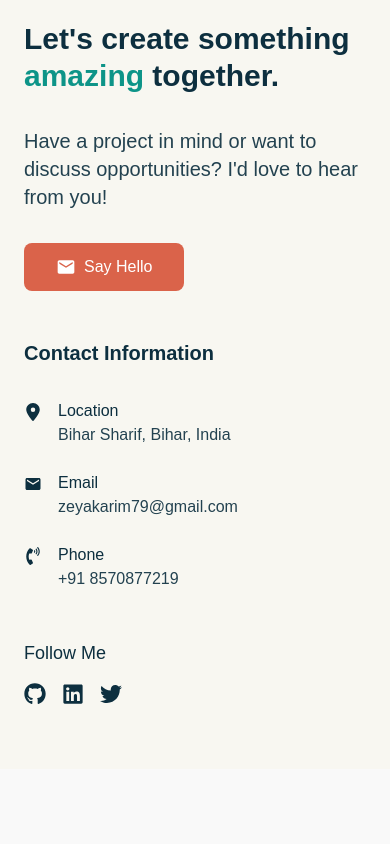
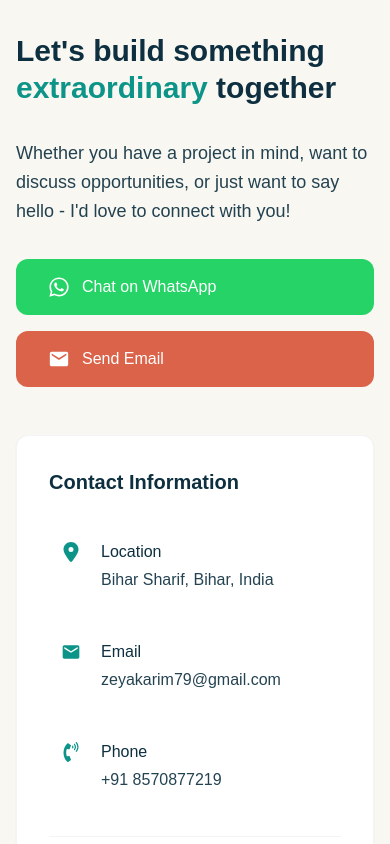
Before and after one commit to zeyakarim/portfolio_in_nextjs, a Next.js app: page / in a window 390 px wide. Shown: the part 7480-8324 px from the top of the page. Before the commit the page ends 8249 px from the top, so only its background shows below. Built offline with nearby package versions, Linux system fonts and the light colour scheme.

Commit message:
[Feat] Contact Me Section UI Improve

```diff
--- a/components/ContactMeSection.jsx
+++ b/components/ContactMeSection.jsx
@@ -1,7 +1,7 @@
 'use client'
 import React from 'react';
 import { motion } from "framer-motion";
-import { FaLocationDot, FaGithub, FaLinkedin, FaTwitter } from 'react-icons/fa6';
+import { FaLocationDot, FaGithub, FaLinkedin, FaTwitter, FaWhatsapp } from 'react-icons/fa6';
 import { MdEmail } from 'react-icons/md';
 import { FaPhoneVolume } from 'react-icons/fa';
 import Image from 'next/image';
@@ -12,55 +12,92 @@ const sectionVariants = {
 };
 
 const ContactMeSection = () => {
+
     return (
         <motion.section
             variants={sectionVariants}
             initial="hidden"
             whileInView="visible"
             viewport={{ once: true, amount: 0.2 }}
-            className="w-full px-6 py-16 bg-[#F8F7F1]"
+            className="w-full px-4 sm:px-6 py-20 bg-[#F8F7F1]"
             id="contact"
         >
-            <div className="max-w-7xl mx-auto">
+            <div className="max-w-6xl mx-auto">
                 {/* Header Section */}
-                <div className="flex flex-col items-center mb-16">
+                <motion.div
+                    initial={{ opacity: 0 }}
+                    whileInView={{ opacity: 1 }}
+                    transition={{ delay: 0.2 }}
+                    className="flex flex-col items-center mb-16"
+                >
                     <div className="flex items-center gap-4 mb-6">
-                        <Image
-                            src="/contact-me.png"
-                            alt="Contact Me"
-                            width={60}
-                            height={60}
-                            className="rounded-lg object-cover"
-                        />
+                        <div className="relative w-14 h-14">
+                            <Image
+                                src="/contact-me.png"
+                                alt="Contact Me"
+                                fill
+                                className="rounded-lg object-cover"
+                            />
+                        </div>
                         <h2 className="text-4xl md:text-5xl font-bold text-[#0D2F3F]">
                             Contact <span className="text-teal-600">Me</span>
                         </h2>
                     </div>
-                    <div className="w-24 h-1 bg-teal-600 rounded-full"></div>
-                </div>
+                    <motion.div
+                        initial={{ scaleX: 0 }}
+                        whileInView={{ scaleX: 1 }}
+                        transition={{ duration: 0.8, type: 'spring' }}
+                        className="w-24 h-1 bg-teal-600 rounded-full origin-left"
+                    />
+                </motion.div>
 
                 {/* Content Section */}
-                <div className="grid grid-cols-1 lg:grid-cols-2 gap-12">
+                <div className="grid grid-cols-1 lg:grid-cols-2 gap-12 lg:gap-16">
                     {/* Left Column */}
                     <motion.div
                         initial={{ opacity: 0, x: -50 }}
                         whileInView={{ opacity: 1, x: 0 }}
-                        transition={{ duration: 0.8 }}
+                        transition={{ duration: 0.6 }}
                         className="space-y-8"
                     >
                         <h3 className="text-3xl md:text-4xl font-bold text-[#0D2F3F] leading-tight">
-                            Let's create something <span className="text-teal-600">amazing</span> together.
+                            Let's build something <span className="text-teal-600">extraordinary</span> together
                         </h3>
 
-                        <p className="text-xl text-[#0D2F3F] opacity-90">
-                            Have a project in mind or want to discuss opportunities? I'd love to hear from you!
+                        <p className="text-lg md:text-xl text-[#0D2F3F] opacity-90 leading-relaxed">
+                            Whether you have a project in mind, want to discuss opportunities, or just want to say hello - I'd love to connect with you!
                         </p>
 
-                        <div className="mt-10">
-                            <button className="px-8 py-3 bg-[#DA634A] text-white rounded-lg font-medium hover:bg-[#c45a43] transition-all duration-300 flex items-center gap-2">
-                                <MdEmail size={20} />
-                                Say Hello
-                            </button>
+                        <div className="mt-10 flex flex-col sm:flex-row gap-4">
+                            {/* WhatsApp Button - Opens in New Tab */}
+                            <motion.a
+                                whileHover={{
+                                    scale: 1.05,
+                                    boxShadow: "0 10px 20px -5px rgba(37, 211, 102, 0.3)"
+                                }}
+                                whileTap={{ scale: 0.98 }}
+                                href="https://wa.me/918570877219?text=Hello%20Zeya!%20I%20came%20across%20your%20portfolio"
+                                target="_blank"
+                                rel="noopener noreferrer"
+                                className="px-8 py-4 bg-[#25D366] hover:bg-[#128C7E] text-white rounded-xl font-medium flex items-center gap-3 transition-all duration-300"
+                            >
+                                <FaWhatsapp size={22} />
+                                <span>Chat on WhatsApp</span>
+                            </motion.a>
+
+                            {/* Email Button - Opens Default Mail Client */}
+                            <motion.a
+                                whileHover={{
+                                    scale: 1.05,
+                                    boxShadow: "0 10px 20px -5px rgba(218, 99, 74, 0.3)"
+                                }}
+                                whileTap={{ scale: 0.98 }}
+                                href="mailto:zeyakarim79@gmail.com"
+                                className="px-8 py-4 bg-[#DA634A] hover:bg-[#C45A43] text-white rounded-xl font-medium flex items-center gap-3 transition-all duration-300"
+                            >
+                                <MdEmail size={22} />
+                                <span>Send Email</span>
+                            </motion.a>
                         </div>
                     </motion.div>
 
@@ -68,56 +105,91 @@ const ContactMeSection = () => {
                     <motion.div
                         initial={{ opacity: 0, x: 50 }}
                         whileInView={{ opacity: 1, x: 0 }}
-                        transition={{ duration: 0.8 }}
-                        className="space-y-8"
+                        transition={{ duration: 0.6 }}
+                        className="space-y-8 bg-white p-8 rounded-xl shadow-sm border border-gray-100"
                     >
-                        <h6 className='text-xl font-semibold text-[#0D2F3F]'>Contact Information</h6>
+                        <h6 className='text-xl font-semibold text-[#0D2F3F] mb-6'>Contact Information</h6>
 
                         <div className="space-y-6">
-                            <div className='flex items-start gap-4'>
-                                <div className="mt-1 text-[#0D2F3F]">
-                                    <FaLocationDot size={18}/>
+                            <motion.div
+                                whileHover={{ x: 5 }}
+                                className='flex items-start gap-5 p-3 rounded-lg hover:bg-gray-50 transition-colors'
+                            >
+                                <div className="mt-0.5 text-teal-600">
+                                    <FaLocationDot size={20}/>
                                 </div>
                                 <div>
                                     <h4 className="font-medium text-[#0D2F3F]">Location</h4>
-                                    <p className='text-[#0D2F3F] opacity-90'>Bihar Sharif, Bihar, India</p>
+                                    <p className='text-[#0D2F3F] opacity-90 mt-1'>Bihar Sharif, Bihar, India</p>
                                 </div>
-                            </div>
+                            </motion.div>
 
-                            <div className='flex items-start gap-4'>
-                                <div className="mt-1 text-[#0D2F3F]">
-                                    <MdEmail size={18} />
+                            <motion.div
+                                whileHover={{ x: 5 }}
+                                className='flex items-start gap-5 p-3 rounded-lg hover:bg-gray-50 transition-colors'
+                            >
+                                <div className="mt-0.5 text-teal-600">
+                                    <MdEmail size={20} />
                                 </div>
                                 <div>
                                     <h4 className="font-medium text-[#0D2F3F]">Email</h4>
-                                    <p className='text-[#0D2F3F] opacity-90'>zeyakarim79@gmail.com</p>
+                                    <a href="mailto:zeyakarim79@gmail.com" className='text-[#0D2F3F] opacity-90 hover:text-teal-600 transition-colors mt-1 block'>
+                                        zeyakarim79@gmail.com
+                                    </a>
                                 </div>
-                            </div>
+                            </motion.div>
 
-                            <div className='flex items-start gap-4'>
-                                <div className="mt-1 text-[#0D2F3F]">
-                                    <FaPhoneVolume size={18} />
+                            <motion.div
+                                whileHover={{ x: 5 }}
+                                className='flex items-start gap-5 p-3 rounded-lg hover:bg-gray-50 transition-colors'
+                            >
+                                <div className="mt-0.5 text-teal-600">
+                                    <FaPhoneVolume size={20} />
                                 </div>
                                 <div>
                                     <h4 className="font-medium text-[#0D2F3F]">Phone</h4>
-                                    <p className='text-[#0D2F3F] opacity-90'>+91 8570877219</p>
+                                    <a
+                                        href="tel:+918570877219"
+                                        className='text-[#0D2F3F] opacity-90 hover:text-teal-600 transition-colors mt-1 block'
+                                    >
+                                        +91 8570877219
+                                    </a>
                                 </div>
-                            </div>
+                            </motion.div>
                         </div>
 
                         {/* Social Links */}
-                        <div className="pt-4">
-                            <h6 className="text-lg font-medium text-[#0D2F3F] mb-4">Follow Me</h6>
-                            <div className="flex gap-4">
-                                <a href="#" className="text-[#0D2F3F] hover:text-teal-600 transition-colors">
+                        <div className="pt-6 mt-6 border-t border-gray-100">
+                            <h6 className="text-lg font-medium text-[#0D2F3F] mb-5">Connect With Me</h6>
+                            <div className="flex gap-5">
+                                <motion.a
+                                    whileHover={{ y: -3 }}
+                                    href="https://github.com/zeyakarim"
+                                    target="_blank"
+                                    rel="noopener noreferrer"
+                                    className="text-[#0D2F3F] hover:text-teal-600 transition-colors p-2.5 rounded-full hover:bg-gray-100"
+                                    aria-label="GitHub"
+                                >
                                     <FaGithub size={22} />
-                                </a>
-                                <a href="#" className="text-[#0D2F3F] hover:text-teal-600 transition-colors">
+                                </motion.a>
+                                <motion.a
+                                    whileHover={{ y: -3 }}
+                                    href="https://www.linkedin.com/in/zeya-karim-a1362a203/"
+                                    target="_blank"
+                                    rel="noopener noreferrer"
+                                    className="text-[#0D2F3F] hover:text-teal-600 transition-colors p-2.5 rounded-full hover:bg-gray-100"
+                                    aria-label="LinkedIn"
+                                >
                                     <FaLinkedin size={22} />
-                                </a>
-                                <a href="#" className="text-[#0D2F3F] hover:text-teal-600 transition-colors">
+                                </motion.a>
+                                <motion.a
+                                    whileHover={{ y: -3 }}
+                                    href="#"
+                                    className="text-[#0D2F3F] hover:text-teal-600 transition-colors p-2.5 rounded-full hover:bg-gray-100"
+                                    aria-label="Twitter"
+                                >
                                     <FaTwitter size={22} />
-                                </a>
+                                </motion.a>
                             </div>
                         </div>
                     </motion.div>
```
